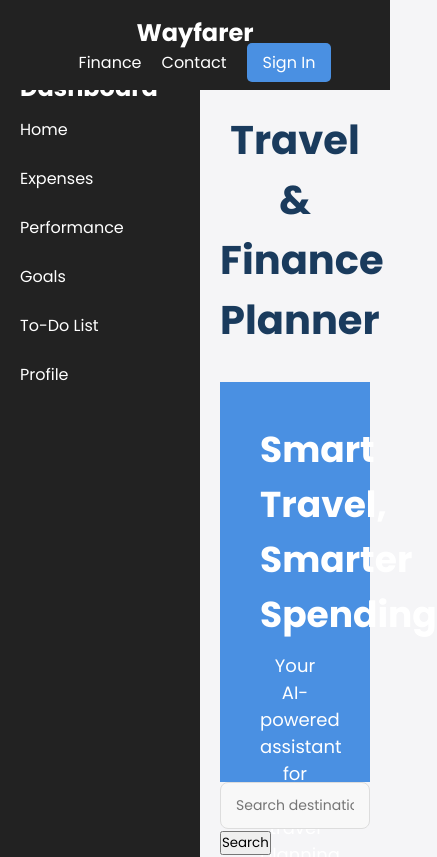
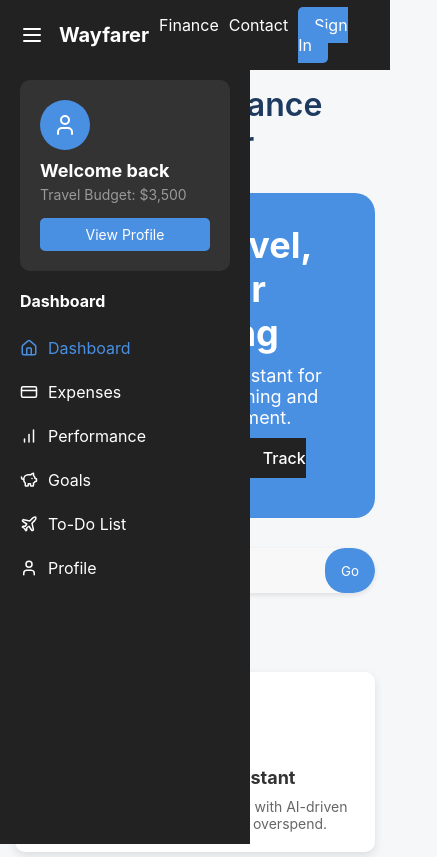
Before and after one commit to Aditi-Agale/Wayfarer, a React (Create React App) app: page / in a window 390 px wide. Shown: the top 857 px of the page, 437 px wide, since content can reach past the window. Built offline with nearby package versions, Linux system fonts and the light colour scheme.

Commit message:
Changed the UI

```diff
--- a/src/Finance.css
+++ b/src/Finance.css
@@ -1,79 +1,93 @@
-/* FinancePage.css */
+* {
+  margin: 0;
+  padding: 0;
+  box-sizing: border-box;
+  font-family: -apple-system, BlinkMacSystemFont, 'Segoe UI', Roboto, Oxygen, Ubuntu, Cantarell, sans-serif;
+}
+
+body {
+  background-color: #f5f7f9;
+}
+
+/* Layout styles */
 .finance-container {
+  padding: 20px;
   max-width: 1200px;
   margin: 0 auto;
-    padding: 2rem;
-    font-family: 'Inter', sans-serif;
-    color: #333;
 }
 
+/* Header styles to match the home page */
 .header {
-    margin-bottom: 2rem;
   text-align: center;
+  margin-bottom: 30px;
 }
 
 .header h1 {
-    font-size: 2.5rem;
-    margin-bottom: 0.5rem;
-    color: #1a3b5d;
+  color: #1e3a5f;
+  font-size: 32px;
+  font-weight: 600;
+  margin-bottom: 10px;
 }
 
 .subtitle {
-    color: #6b7c93;
-    font-size: 1rem;
+  color: #5a6a7e;
+  font-size: 16px;
 }
 
+/* Card styles to match the blue theme */
 .overview-cards {
   display: flex;
   justify-content: space-between;
-    gap: 2rem;
-    margin-bottom: 3rem;
+  gap: 20px;
+  margin-bottom: 30px;
 }
 
 .card {
+  background-color: white;
+  border-radius: 8px;
+  padding: 20px;
+  box-shadow: 0 2px 8px rgba(0, 0, 0, 0.1);
   flex: 1;
-    background-color: #ffffff;
-    border-radius: 12px;
-    padding: 1.5rem;
-    box-shadow: 0 4px 12px rgba(0, 0, 0, 0.05);
-    text-align: center;
-    transition: transform 0.3s ease;
+  transition: transform 0.2s;
 }
 
 .card:hover {
   transform: translateY(-5px);
+  box-shadow: 0 5px 15px rgba(0, 0, 0, 0.1);
 }
 
 .card h3 {
-    font-size: 1.2rem;
-    color: #6b7c93;
-    margin-bottom: 1rem;
+  color: #5a7496;
+  font-size: 18px;
+  margin-bottom: 15px;
+  text-align: center;
 }
 
 .amount {
-    font-size: 2rem;
-    font-weight: 700;
-    color: #1a3b5d;
-    margin: 0;
+  color: #1e3a5f;
+  font-size: 32px;
+  font-weight: bold;
+  text-align: center;
 }
 
 .due-text {
-    font-size: 0.9rem;
-    color: #f76060;
+  font-size: 14px;
+  color: #e74c3c;
   font-weight: normal;
 }
 
+/* Transactions section */
 .transactions-section {
-    background-color: #ffffff;
-    border-radius: 12px;
-    padding: 2rem;
-    box-shadow: 0 4px 12px rgba(0, 0, 0, 0.05);
+  background-color: white;
+  border-radius: 8px;
+  padding: 20px;
+  box-shadow: 0 2px 8px rgba(0, 0, 0, 0.1);
 }
 
 .transactions-section h2 {
-    color: #1a3b5d;
-    margin-bottom: 1.5rem;
-    font-size: 1.5rem;
+  color: #1e3a5f;
+  font-size: 24px;
+  margin-bottom: 20px;
 }
 
 .transactions-table {
@@ -83,52 +97,157 @@
 
 .transactions-table th {
   text-align: left;
-    padding: 1rem;
-    background-color: #f8f9fa;
-    color: #6b7c93;
+  padding: 12px 15px;
+  border-bottom: 1px solid #e0e0e0;
+  color: #5a7496;
   font-weight: 600;
-    border-bottom: 2px solid #e3e8ee;
 }
 
 .transactions-table td {
-    padding: 1rem;
-    border-bottom: 1px solid #e3e8ee;
+  padding: 15px;
+  border-bottom: 1px solid #f0f0f0;
+  color: #333;
 }
 
 .status {
+  padding: 6px 12px;
+  border-radius: 20px;
+  font-size: 14px;
+  font-weight: 500;
   display: inline-block;
-    padding: 0.25rem 0.75rem;
-    border-radius: 20px;
-    font-size: 0.8rem;
+}
+
+.status.completed {
+  background-color: #e6f7ee;
+  color: #2ecc71;
+}
+
+.status.pending {
+  background-color: #fff5e6;
+  color: #f39c12;
+}
+
+/* Navigation styling to match home page */
+.navbar {
+  background-color: #1e3a5f;
+  padding: 15px 20px;
+  color: white;
+  display: flex;
+  justify-content: space-between;
+  align-items: center;
+  margin-bottom: 20px;
+}
+
+.navbar .brand {
+  font-size: 24px;
+  font-weight: bold;
+}
+
+.navbar .nav-links {
+  display: flex;
+  gap: 20px;
+}
+
+.navbar .nav-link {
+  color: white;
+  text-decoration: none;
+}
+
+.navbar .sign-in-btn {
+  background-color: #4285f4;
+  color: white;
+  border: none;
+  padding: 8px 16px;
+  border-radius: 4px;
+  cursor: pointer;
   font-weight: 500;
 }
 
-  .status.completed {
-    background-color: #e6f5eb;
-    color: #1c9455;
+/* Blue section styling from home page */
+.blue-section {
+  background: linear-gradient(135deg, #4285f4, #3276e6);
+  border-radius: 8px;
+  color: white;
+  padding: 30px;
+  text-align: center;
+  margin-bottom: 30px;
 }
 
-  .status.pending {
-    background-color: #fff7e6;
-    color: #e29400;
+.blue-section h2 {
+  font-size: 28px;
+  margin-bottom: 15px;
 }
 
-  /* Responsive adjustments */
+.blue-section p {
+  margin-bottom: 20px;
+  font-size: 16px;
+}
+
+.button-group {
+  display: flex;
+  justify-content: center;
+  gap: 15px;
+  margin-top: 20px;
+}
+
+.primary-btn {
+  background-color: white;
+  color: #4285f4;
+  border: none;
+  padding: 10px 20px;
+  border-radius: 4px;
+  font-weight: 500;
+  cursor: pointer;
+}
+
+.secondary-btn {
+  background-color: rgba(0, 0, 0, 0.2);
+  color: white;
+  border: none;
+  padding: 10px 20px;
+  border-radius: 4px;
+  font-weight: 500;
+  cursor: pointer;
+}
+
+/* Search bar styling from home page */
+.search-container {
+  display: flex;
+  margin-top: 20px;
+  margin-bottom: 30px;
+}
+
+.search-input {
+  flex: 1;
+  padding: 12px 20px;
+  border: 1px solid #e0e0e0;
+  border-radius: 30px;
+  font-size: 15px;
+  outline: none;
+}
+
+.search-btn {
+  background-color: #4285f4;
+  color: white;
+  border: none;
+  border-radius: 50%;
+  width: 40px;
+  height: 40px;
+  margin-left: -40px;
+  cursor: pointer;
+  display: flex;
+  align-items: center;
+  justify-content: center;
+}
+
+/* Responsive design */
 @media (max-width: 768px) {
   .overview-cards {
     flex-direction: column;
-      gap: 1rem;
   }
 
-    .card {
-      width: 100%;
-    }
-
-    .transactions-table {
-      font-size: 0.9rem;
-    }
-
-    .finance-container {
-      padding: 1rem;
+  .transactions-table th,
+  .transactions-table td {
+    padding: 10px;
   }
 }
--- a/src/Home.css
+++ b/src/Home.css
@@ -20,6 +20,12 @@ body {
   position: relative;
 }
 
+.main-container {
+  display: flex;
+  flex: 1;
+  position: relative;
+}
+
 /* ======= Top Navigation Bar ======= */
 .top-nav {
   display: flex;
@@ -32,6 +38,22 @@ body {
   top: 0;
   width: 100%;
   z-index: 1000;
+}
+
+.logo-container {
+  display: flex;
+  align-items: center;
+}
+
+.toggle-menu {
+  background: none;
+  border: none;
+  color: white;
+  margin-right: 15px;
+  cursor: pointer;
+  display: flex;
+  align-items: center;
+  padding: 0;
 }
 
 .logo {
@@ -75,36 +97,128 @@ body {
   background-color: #222;
   color: white;
   padding: 20px;
-  height: 100vh;
-  position: fixed;
-  left: 0;
-  top: 50px;
+  height: calc(100vh - 60px);
+  position: sticky;
+  top: 60px;
   z-index: 100;
+  transition: all 0.3s ease;
+  overflow-y: auto;
+}
+
+.sidebar.hidden {
+  width: 0;
+  padding: 0;
+  overflow: hidden;
+}
+
+.sidebar.visible {
+  width: 250px;
+}
+
+/* Welcome Box Styles */
+.welcome-box {
+  background-color: #333;
+  border-radius: 10px;
+  padding: 20px;
+  margin-bottom: 20px;
+}
+
+.profile-avatar {
+  width: 50px;
+  height: 50px;
+  border-radius: 50%;
+  background-color: #4a90e2;
+  display: flex;
+  align-items: center;
+  justify-content: center;
+  margin-bottom: 10px;
+}
+
+.welcome-text {
+  font-size: 18px;
+  font-weight: bold;
+  margin-bottom: 5px;
+}
+
+.budget-info {
+  color: #999;
+  font-size: 14px;
+  margin-bottom: 15px;
+}
+
+.view-profile-btn {
+  background-color: #4a90e2;
+  color: white;
+  border: none;
+  border-radius: 5px;
+  padding: 8px 0;
+  width: 100%;
+  font-size: 14px;
+  cursor: pointer;
+  transition: background-color 0.3s;
+}
+
+.view-profile-btn:hover {
+  background-color: #357abd;
+}
+
+.sidebar h2 {
+  font-size: 16px;
+  margin-bottom: 15px;
 }
 
 .sidebar ul {
   list-style: none;
 }
 
-.sidebar ul li {
+.sidebar ul li.nav-item {
   padding: 12px 0;
+  display: flex;
+  align-items: center;
+  cursor: pointer;
+  transition: all 0.2s;
 }
 
-.sidebar ul li a {
+.sidebar ul li.nav-item a {
   color: white;
   text-decoration: none;
+  display: flex;
+  align-items: center;
 }
 
-.sidebar ul li a:hover {
+.sidebar ul li.nav-item:hover,
+.sidebar ul li.nav-item.active {
   color: #4a90e2;
+}
+
+.sidebar ul li.nav-item a:hover {
+  color: #4a90e2;
+}
+
+.sidebar ul li.nav-item svg {
+  margin-right: 10px;
 }
 
 /* ======= Main Content ======= */
 .main-content {
   flex: 1;
-  margin-left: 250px;
   padding: 20px;
   transition: margin-left 0.3s ease;
+  margin-left: 0;
+}
+
+.main-content.expanded {
+  margin-left: 0;
+}
+
+/* Header */
+.header {
+  margin-bottom: 20px;
+}
+
+.header h1 {
+  font-size: 28px;
+  color: #333;
 }
 
 /* Hero Section */
@@ -114,6 +228,8 @@ body {
   color: white;
   padding: 60px;
   text-align: center;
+  border-radius: 20px;
+  margin-bottom: 30px;
 }
 
 .hero h2 {
@@ -126,12 +242,59 @@ body {
   margin-bottom: 20px;
 }
 
+.search-bar {
+  height: 45px;
+  width: 100%;
+  border-radius: 22.5px;
+  display: flex;
+  align-items: center;
+  background: white;
+  padding: 0;
+  overflow: hidden;
+  position: relative;
+  margin-bottom: 30px;
+  box-shadow: 0 2px 5px rgba(0,0,0,0.1);
+}
+
+.search-icon {
+  position: absolute;
+  left: 15px;
+  z-index: 2;
+  color: #95a5a6;
+}
+
+input[type="text"] {
+  height: 45px;
+  width: 100%;
+  padding: 0 60px 0 45px;
+  outline: none;
+  flex-grow: 1;
+  border: none;
+}
+
+#search-btn {
+  min-width: 50px;
+  height: 45px;
+  border-radius: 20px;
+  background-color: #4a90e2;
+  color: white;
+  border: none;
+  position: absolute;
+  right: 0;
+  cursor: pointer;
+}
+
+.cta-buttons {
+  margin-top: 20px;
+}
+
 .cta-buttons .primary-btn {
   background-color: white;
   color: #4a90e2;
   padding: 10px 20px;
   border-radius: 5px;
   text-decoration: none;
+  font-weight: bold;
 }
 
 .cta-buttons .secondary-btn {
@@ -144,6 +307,15 @@ body {
 }
 
 /* What We Offer */
+.what-we-do-section {
+  margin-bottom: 40px;
+}
+
+.what-we-do-section h2 {
+  font-size: 24px;
+  margin-bottom: 20px;
+}
+
 .services-grid {
   display: flex;
   gap: 20px;
@@ -157,32 +329,109 @@ body {
   border-radius: 10px;
   text-align: center;
   box-shadow: 0px 4px 10px rgba(0,0,0,0.1);
+  transition: transform 0.3s;
+  flex: 1;
 }
 
 .service-card:hover {
-  transform: scale(1.05);
+  transform: translateY(-5px);
 }
 
-/* Responsive Design */
+.service-icon {
+  width: 60px;
+  height: 60px;
+  border-radius: 50%;
+  background-color: #f0f7ff;
+  display: flex;
+  align-items: center;
+  justify-content: center;
+  margin: 0 auto 15px;
+}
+
+.service-icon .icon {
+  color: #4a90e2;
+}
+
+.service-card h3 {
+  font-size: 18px;
+  margin-bottom: 10px;
+}
+
+.service-card p {
+  color: #666;
+  font-size: 14px;
+}
+
+/* Call to Action */
+.cta-section {
+  background-color: #222;
+  color: white;
+  padding: 40px;
+  text-align: center;
+  border-radius: 10px;
+  margin-bottom: 30px;
+}
+
+.cta-section h2 {
+  font-size: 28px;
+  margin-bottom: 10px;
+}
+
+.cta-section p {
+  font-size: 16px;
+  margin-bottom: 20px;
+  color: #ddd;
+}
+
+.cta-section .primary-btn {
+  background-color: #4a90e2;
+  color: white;
+  padding: 10px 24px;
+  border-radius: 5px;
+  text-decoration: none;
+  font-weight: bold;
+  display: inline-block;
+}
+
 @media (max-width: 768px) {
   .top-nav {
-    flex-direction: column;
-    text-align: center;
+    padding: 15px 20px;
+  }
+
+  .logo {
+    font-size: 20px;
+  }
+
+  .nav-links li {
+    margin-left: 10px;
+  }
+
+  .sidebar {
+    position: fixed;
+    left: 0;
+    top: 60px;
+    z-index: 1000;
+  }
+
+  .sidebar.hidden {
+    transform: translateX(-100%);
+  }
+
+  .main-content {
+    margin-left: 0;
+    padding: 15px;
   }
 
   .hero {
-    padding: 40px;
-  }
-
-  .sidebar {
-    width: 200px;
-  }
-
-  .main-content {
-    margin-left: 200px;
+    padding: 30px;
+    height: auto;
   }
 
   .services-grid {
     flex-direction: column;
   }
+
+  .service-card {
+    margin-bottom: 15px;
+  }
 }
--- a/src/Home.js
+++ b/src/Home.js
@@ -1,14 +1,27 @@
-import React from "react";
+import React, { useState } from "react";
 import { Link } from "react-router-dom";
-import { PiggyBank, CreditCard, Plane, BarChart, Globe, Smartphone } from "lucide-react";
+import { PiggyBank, CreditCard, Plane, BarChart, Globe, Smartphone, Menu, User, Home as HomeIcon } from "lucide-react";
 import "./Home.css";
 
 const Home = () => {
+  // State to control sidebar visibility
+  const [sidebarVisible, setSidebarVisible] = useState(true);
+
+  // Toggle sidebar function
+  const toggleSidebar = () => {
+    setSidebarVisible(!sidebarVisible);
+  };
+
   return (
     <div className="container">
       {/* Top Navigation Bar */}
       <nav className="top-nav">
+        <div className="logo-container">
+          <button className="toggle-menu" onClick={toggleSidebar}>
+            <Menu size={24} />
+          </button>
           <div className="logo">Wayfarer</div>
+        </div>
         <ul className="nav-links">
           <li><Link to="/finance">Finance</Link></li>
           <li><Link to="/contact">Contact</Link></li>
@@ -16,21 +29,54 @@ const Home = () => {
         </ul>
       </nav>
 
+      <div className="main-container">
         {/* Sidebar */}
-      <aside className="sidebar">
+        <aside className={`sidebar ${sidebarVisible ? 'visible' : 'hidden'}`}>
+          {/* Welcome Back Box */}
+          <div className="welcome-box">
+            <div className="profile-avatar">
+              <User size={24} />
+            </div>
+            <h3 className="welcome-text">Welcome back</h3>
+            <p className="budget-info">Travel Budget: $3,500</p>
+            <button className="view-profile-btn">View Profile</button>
+          </div>
+
           <h2>Dashboard</h2>
           <ul>
-          <li><Link to="/">Home</Link></li>
-          <li><Link to="/track-expenses">Expenses</Link></li>
-          <li>Performance</li>
-          <li>Goals</li>
-          <li>To-Do List</li>
-          <li><Link to="/profile">Profile</Link></li>
+            <li className="nav-item active">
+              <HomeIcon size={18} />
+              <span>Dashboard</span>
+            </li>
+            <li className="nav-item">
+              <Link to="/track-expenses">
+                <CreditCard size={18} />
+                <span>Expenses</span>
+              </Link>
+            </li>
+            <li className="nav-item">
+              <BarChart size={18} />
+              <span>Performance</span>
+            </li>
+            <li className="nav-item">
+              <PiggyBank size={18} />
+              <span>Goals</span>
+            </li>
+            <li className="nav-item">
+              <Plane size={18} />
+              <span>To-Do List</span>
+            </li>
+            <li className="nav-item">
+              <Link to="/profile">
+                <User size={18} />
+                <span>Profile</span>
+              </Link>
+            </li>
           </ul>
         </aside>
 
-      {/* Main Content */}
-      <main className="main-content">
+        {/* Main Content - adjusted to respect sidebar state */}
+        <main className={`main-content ${sidebarVisible ? '' : 'expanded'}`}>
           {/* Header */}
           <header className="header">
             <h1>Travel & Finance Planner</h1>
@@ -48,8 +94,14 @@ const Home = () => {
 
           {/* Search Bar */}
           <section className="search-bar">
+            <div className="search-icon">
+              <svg width="20" height="20" viewBox="0 0 20 20">
+                <circle cx="9" cy="9" r="7" fill="none" stroke="#bdc3c7" strokeWidth="2"/>
+                <line x1="14" y1="14" x2="18" y2="18" stroke="#bdc3c7" strokeWidth="2"/>
+              </svg>
+            </div>
             <input type="text" placeholder="Search destinations..." />
-          <button>Search</button>
+            <button id="search-btn">Go</button>
           </section>
 
           {/* What We Offer */}
@@ -82,6 +134,7 @@ const Home = () => {
           </section>
         </main>
       </div>
+    </div>
   );
 };
 
```
Also changed, not shown: src/Contact.js (+17 -0 lines), src/Finance.js (+17 -0 lines). Lines whose indentation alone changed are shown as unchanged.
